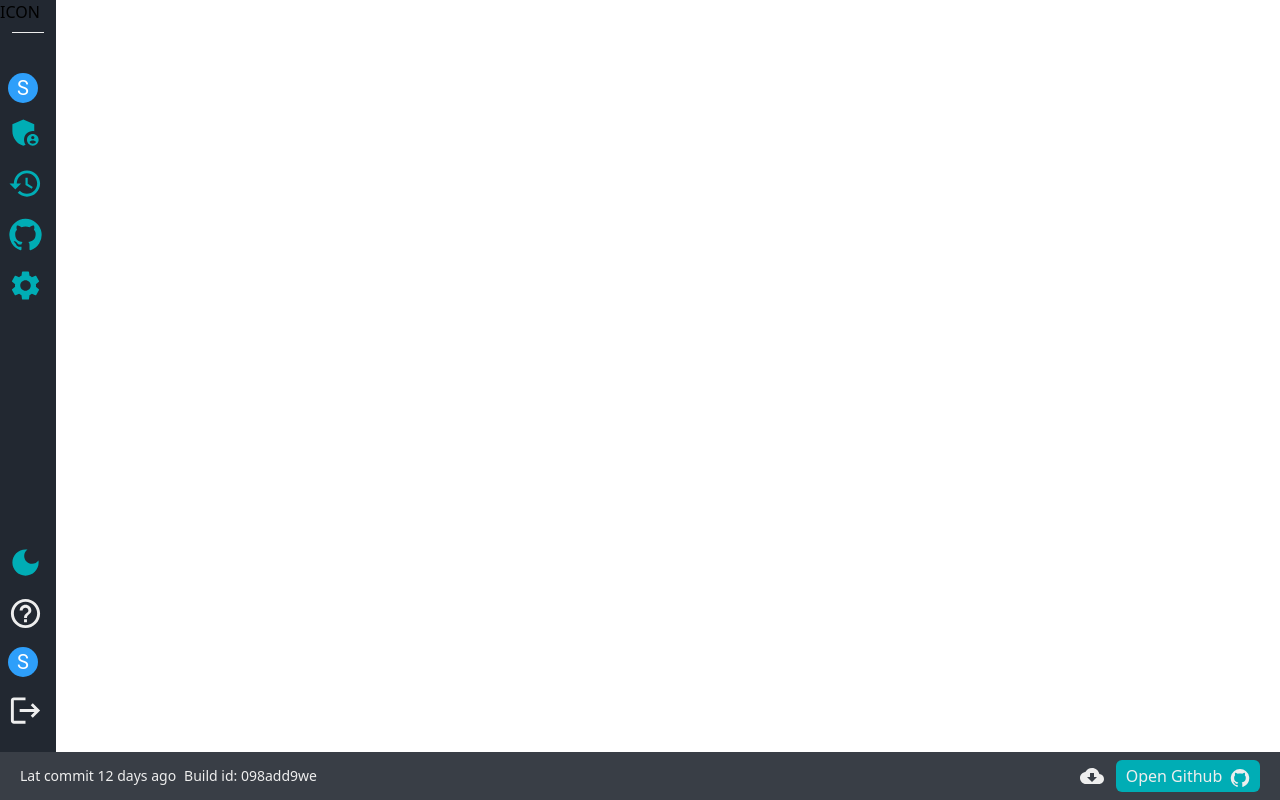
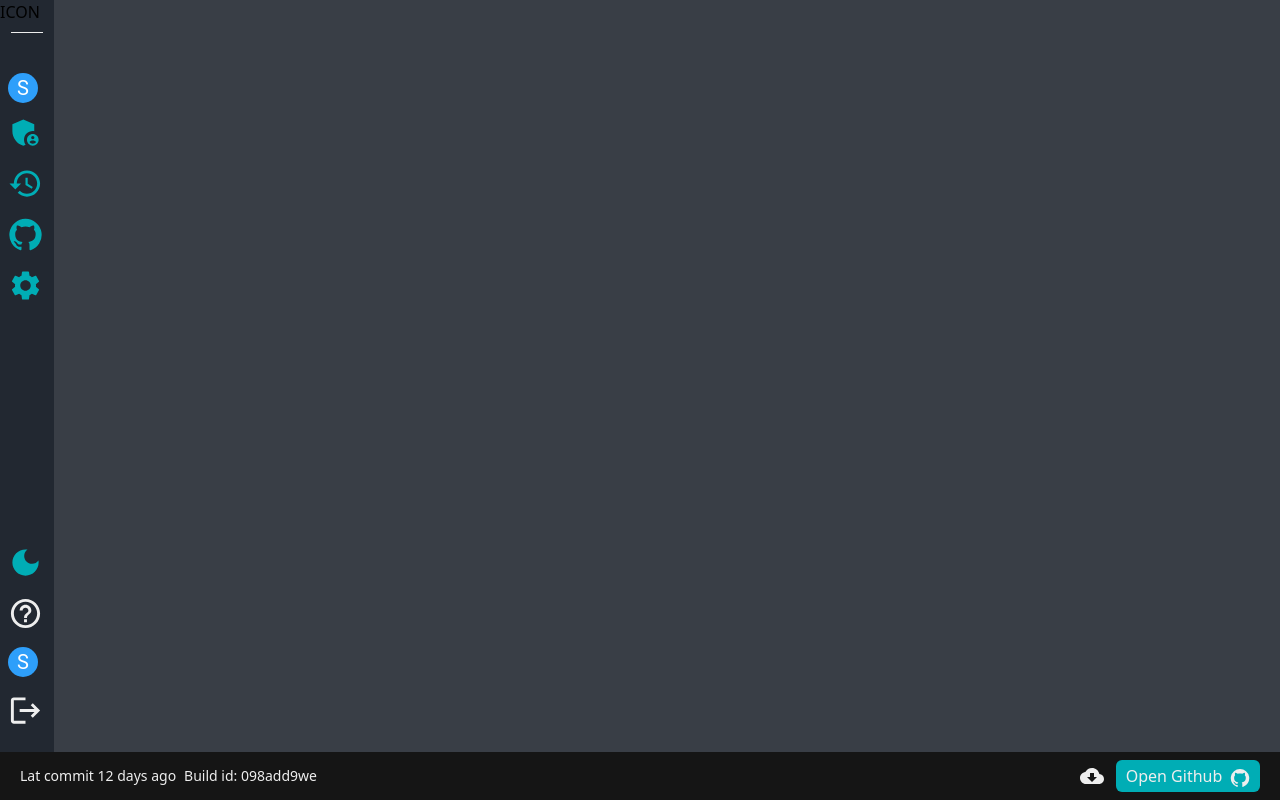
Before and after one commit to Hap-i/h-api, a React (Create React App) app in the folder packages/h-api-client/: page /app/1 in a window 1280 px wide. Built offline with nearby package versions, Linux system fonts and the light colour scheme.

Commit message:
App page skeleton completed

```diff
--- a/packages/h-api-client/src/App.js
+++ b/packages/h-api-client/src/App.js
@@ -10,6 +10,7 @@ import InvalidPage from "./pages/InvalidPage";
 import AppRoles from "./pages/AppRoles";
 import AppCommits from "./pages/AppCommits";
 import AppGithub from "./pages/AppGithub";
+import AppInfo from "./pages/AppInfo";
 
 function App() {
   const { width } = useWindowDimensions();
@@ -21,6 +22,7 @@ function App() {
         <Routes>
           <Route path="/" element={<Home />} />
           <Route path="app/:id" element={<AppDashboard />}>
+            <Route path="" element={<AppInfo />} />
             <Route path="settings" element={<AppSettings />} />
             <Route path="roles" element={<AppRoles />} />
             <Route path="Commits" element={<AppCommits />} />
--- a/packages/h-api-client/src/components/AppComponents/AppBottomBar.js
+++ b/packages/h-api-client/src/components/AppComponents/AppBottomBar.js
@@ -5,7 +5,7 @@ import GitHubIcon from "@mui/icons-material/GitHub";
 
 function AppBottomBar() {
   return (
-    <div className="fixed bottom-0 bg-csGrey w-full h-12 flex justify-between items-center">
+    <div className="fixed bottom-0 bg-cslightGrey w-full h-12 flex justify-between items-center">
       <div className="flex space-x-2 text-csWhite ml-5 text-sm">
         <div>Lat commit 12 days ago</div>
         <div>Build id: 098add9we</div>
--- a/packages/h-api-client/src/components/AppComponents/AppSidebar.js
+++ b/packages/h-api-client/src/components/AppComponents/AppSidebar.js
@@ -7,9 +7,10 @@ import DarkModeSharpIcon from "@mui/icons-material/DarkModeSharp";
 import HelpOutlineSharpIcon from "@mui/icons-material/HelpOutlineSharp";
 import Tooltip from "@mui/material/Tooltip";
 import { AppSidebarData } from "./AppSidebarData";
-import { Link } from "react-router-dom";
+import { Link, useParams } from "react-router-dom";
 
 function AppSidebar() {
+  let param = useParams();
   return (
     <SideBar height="h-screen" width="w-14" bgColor="bg-csBlack">
       <div className="flex flex-col h-full justify-between items-center">
@@ -19,7 +20,9 @@ function AppSidebar() {
             <hr className="border-csWhite w-8 m-auto" />
           </div>
           <div className="mt-10 pl-2 mb-1">
-            <BackgroundLetterAvatars name="Suvendu"></BackgroundLetterAvatars>
+            <Link to={`/app/${param.id}`}>
+              <BackgroundLetterAvatars name="Suvendu"></BackgroundLetterAvatars>
+            </Link>
           </div>
           <div>
             {AppSidebarData.map((menu) => (
--- a/packages/h-api-client/src/pages/AppDashboard.js
+++ b/packages/h-api-client/src/pages/AppDashboard.js
@@ -7,10 +7,10 @@ function AppDashboard() {
   let params = useParams();
   return (
     <div>
-      <AppSidebar></AppSidebar>
-      {/* <div>App ID: {params.id}</div>
-      <Link to={"settings"}>settings</Link>
-      <Outlet /> */}
+      <div className="flex">
+        <AppSidebar></AppSidebar>
+        <Outlet />
+      </div>
       <AppBottomBar />
     </div>
   );
--- /dev/null
+++ b/packages/h-api-client/src/pages/AppInfo.js
@@ -0,0 +1,10 @@
+import React from "react";
+import SideBar from "../components/SideBar";
+
+function AppInfo() {
+  return (
+    <SideBar height="h-screen" width="w-full" bgColor="bg-csGrey"></SideBar>
+  );
+}
+
+export default AppInfo;
--- a/packages/h-api-client/tailwind.config.js
+++ b/packages/h-api-client/tailwind.config.js
@@ -1,16 +1,14 @@
 module.exports = {
-  content: [
-    "./src/**/*.{js,jsx,ts,tsx}",
-  ],
+  content: ["./src/**/*.{js,jsx,ts,tsx}"],
   theme: {
     extend: {},
     colors: {
-      csBlack: '#222831',
+      csBlack: "#222831",
       csGrey: "#393E46",
       csTeal: "#00ADB5",
       csWhite: "#EEEEEE",
-      cslightGrey: "#576F72"
-    }
+      cslightGrey: "#151515",
+    },
   },
   plugins: [],
-}
+};
```
Also changed, not shown: packages/h-api-client/src/components/SideBar.js (+8 -8 lines).
